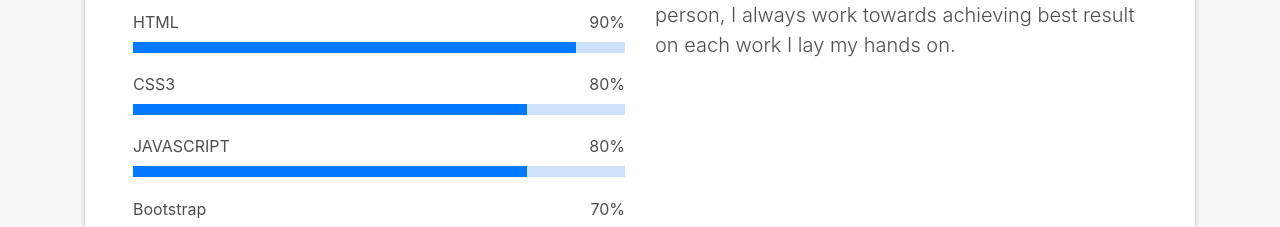
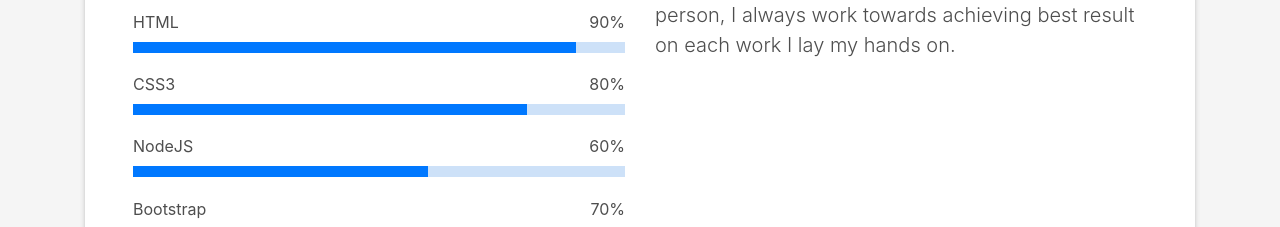
Before and after one commit to Akhil-102001/portfoliowebsite, a plain HTML site: page index.html in a window 1280 px wide. Shown: the part 1180-1407 px from the top of the page. Drawn offline with Linux system fonts and the light colour scheme; files whose address does not match are found by name.

Commit message:
Update index.html

```diff
--- a/index.html
+++ b/index.html
@@ -115,9 +115,9 @@
                     <div class="progress-bar" role="progressbar" style="width: 80%" aria-valuenow="80" aria-valuemin="0"
                       aria-valuemax="100"></div>
                   </div>
-                  <span>JAVASCRIPT</span> <span class="pull-right">80%</span>
+                  <span>NodeJS</span> <span class="pull-right">60%</span>
                   <div class="progress">
-                    <div class="progress-bar" role="progressbar" style="width: 80%" aria-valuenow="80" aria-valuemin="0"
+                    <div class="progress-bar" role="progressbar" style="width: 60%" aria-valuenow="80" aria-valuemin="0"
                       aria-valuemax="100"></div>
                   </div>
                   <span>Bootstrap</span> <span class="pull-right">70%</span>
```
